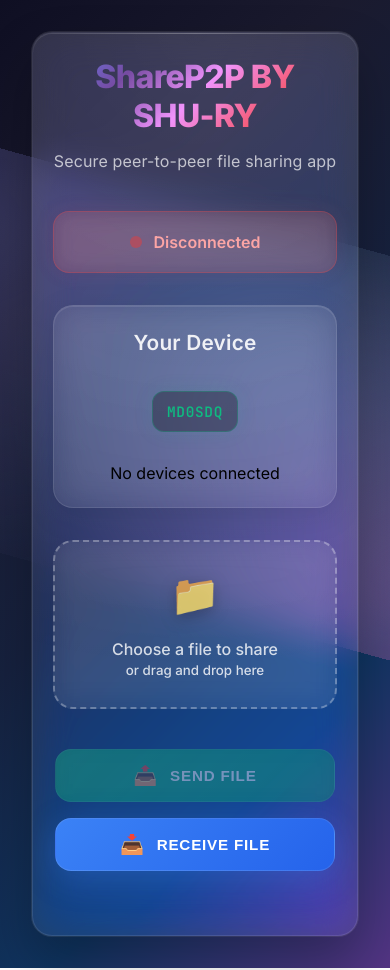
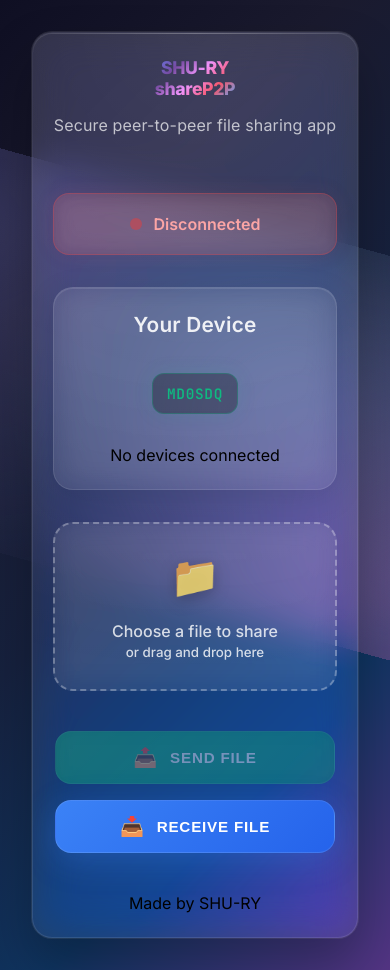
Before and after one commit to ShubhamChoudhary001/P2P, a website: page public/index.html in a window 390 px wide. Drawn offline with nearby package versions, Linux system fonts and the light colour scheme; no server answers.

Commit message:
change 2

```diff
--- a/public/css/styles.css
+++ b/public/css/styles.css
@@ -1148,3 +1148,39 @@ h1 {
     display: none !important;
   }
 }
+
+/* Header Row Flex Layout */
+.header-row {
+  display: flex;
+  flex-direction: column;
+  align-items: center;
+  justify-content: center;
+  gap: 0;
+  margin-bottom: 18px;
+}
+
+.header-content {
+  display: flex;
+  flex-direction: column;
+  justify-content: center;
+  align-items: center;
+  text-align: center;
+}
+
+@media (max-width: 700px) {
+  .header-row {
+    gap: 0;
+  }
+  .header-content h1 {
+    font-size: 1.3rem;
+  }
+}
+
+@media (max-width: 480px) {
+  .header-row {
+    gap: 0;
+  }
+  .header-content h1 {
+    font-size: 1.1rem;
+  }
+}
--- a/public/index.html
+++ b/public/index.html
@@ -11,8 +11,12 @@
 </head>
 <body>
   <div class="container">
-    <h1>ShareP2P BY SHU-RY</h1>
-    <p class="subtitle">Secure peer-to-peer file sharing app</p>
+    <div class="header-row">
+      <div class="header-content">
+        <h1>SHU-RY <br>shareP2P</h1>
+        <p class="subtitle">Secure peer-to-peer file sharing app</p>
+      </div>
+    </div>
 
     <!-- Connection Status -->
     <div class="connection-status status-disconnected" id="connectionStatus">
@@ -51,6 +55,9 @@
         <span class="icon">❌</span>Disconnect
       </button>
     </div>
+    <div class="madeby">
+      <p>Made by SHU-RY</p>
+    </div>
 
     <!-- Progress Section -->
     <div class="progress-section" id="progressSection">
@@ -71,6 +78,7 @@
     </div>
   </div>
 
+
   <!-- Connection Modal -->
   <div class="modal" id="connectionModal">
     <div class="modal-content">
@@ -84,6 +92,8 @@
     </div>
   </div>
 
+
+
   <script src="https://cdn.socket.io/4.7.5/socket.io.min.js"></script>
 
     <!-- Load modular JavaScript files -->
```
